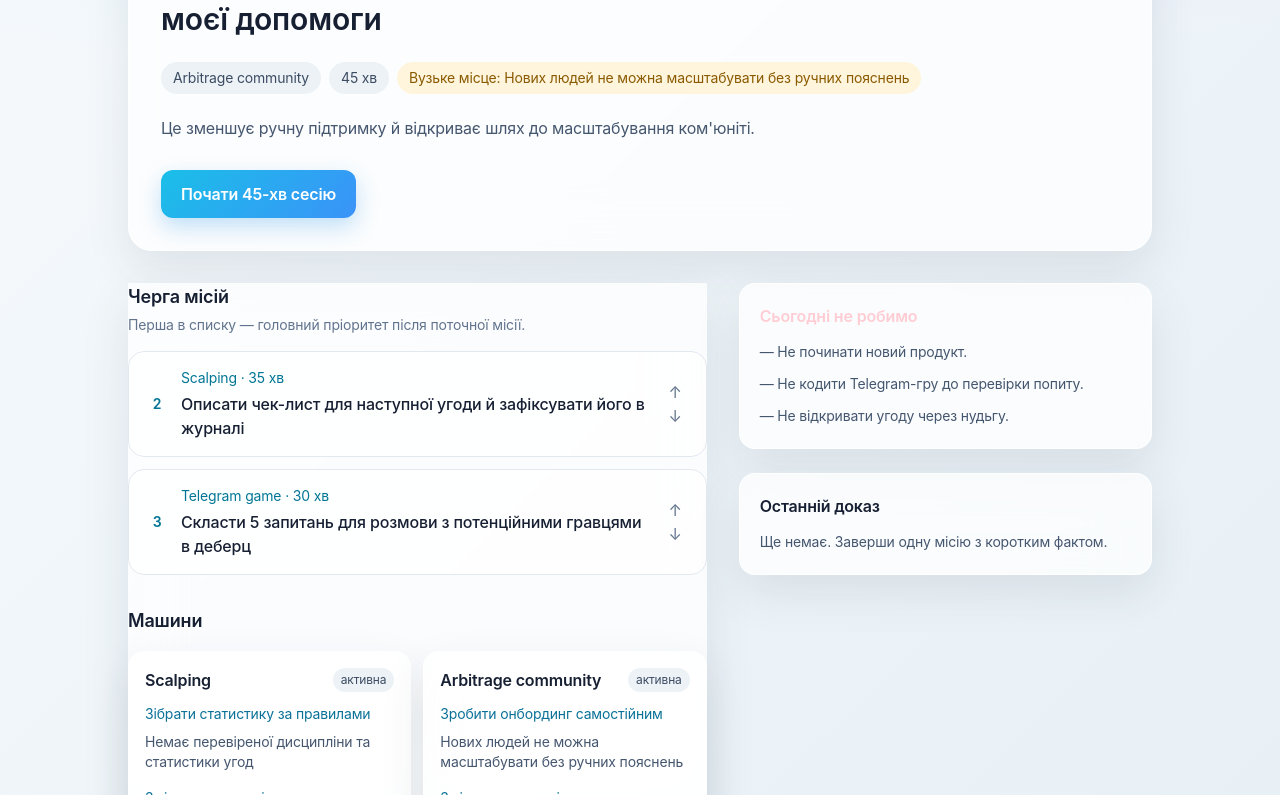
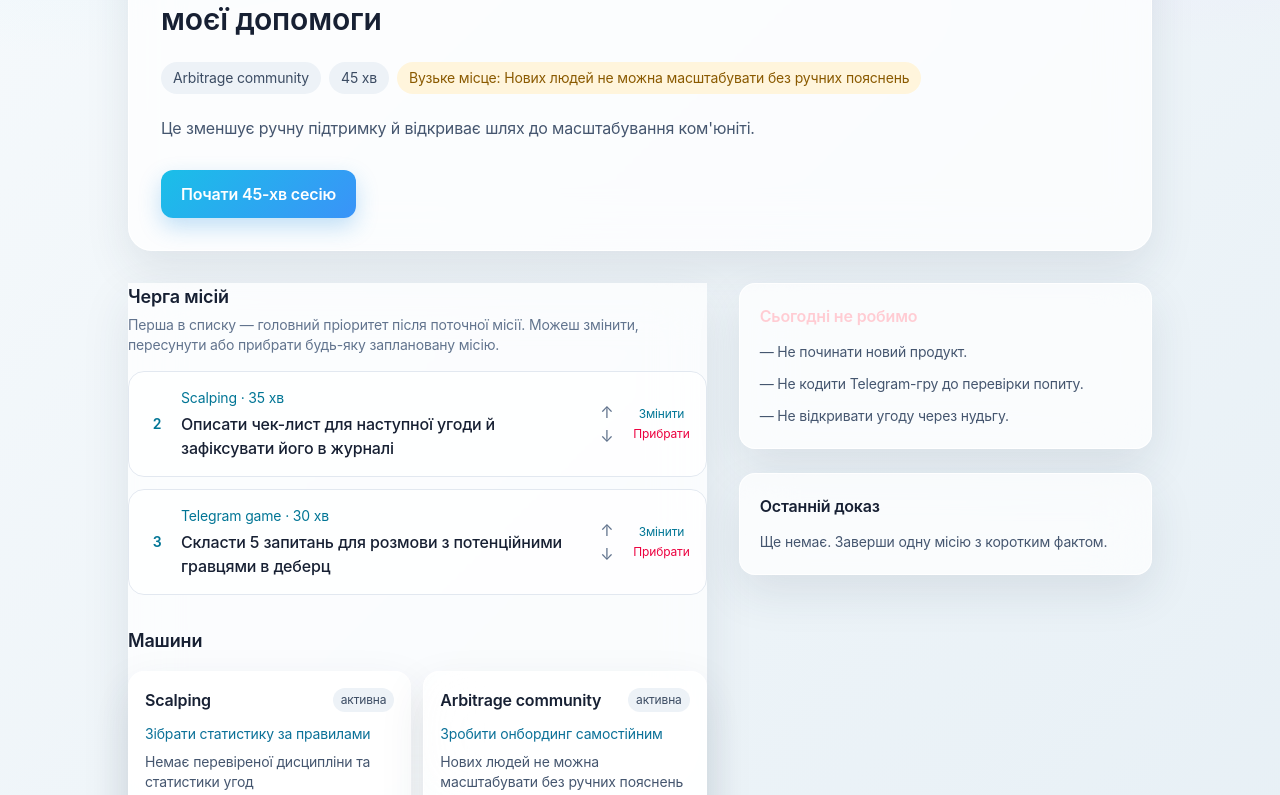
Before and after one commit to Yarosse/MomentumOS, a Next.js app in the folder apps/web/: page / in a window 1280 px wide. Shown: the part 539-1334 px from the top of the page. Built offline with nearby package versions, Linux system fonts and the light colour scheme.

Commit message:
feat: manage planned mission queue

```diff
--- a/apps/web/src/app/page.tsx
+++ b/apps/web/src/app/page.tsx
@@ -69,6 +69,25 @@ export default function Home() {
     });
   };
 
+  const editMission = (missionId: string) => {
+    const mission = state.missions.find((item) => item.id === missionId);
+    if (!mission || mission.status !== "planned") return;
+    const title = window.prompt("Результат місії", mission.title);
+    if (!title?.trim()) return;
+    const whyNow = window.prompt("Чому це важливо зараз?", mission.whyNow);
+    if (!whyNow?.trim()) return;
+    const minutes = Number(window.prompt("Хвилини (30–90)", String(mission.minutes)));
+    if (!Number.isFinite(minutes) || minutes < 30 || minutes > 90) return;
+    setState((current) => ({ ...current, missions: current.missions.map((item) => item.id === missionId ? { ...item, title: title.trim(), whyNow: whyNow.trim(), minutes } : item) }));
+  };
+
+  const deleteMission = (missionId: string) => {
+    const mission = state.missions.find((item) => item.id === missionId);
+    if (!mission || mission.status !== "planned") return;
+    if (!window.confirm("Прибрати цю місію з черги?")) return;
+    setState((current) => ({ ...current, missions: current.missions.filter((item) => item.id !== missionId) }));
+  };
+
   const createMission = () => {
     const title = window.prompt("Який результат має дати місія?");
     if (!title?.trim()) return;
@@ -117,7 +136,7 @@ export default function Home() {
 
         <div className="mt-8 grid gap-8 lg:grid-cols-[1.4fr_1fr]">
           <section>
-            <h2 className="mb-1 text-lg font-semibold">Черга місій</h2><p className="mb-4 text-sm text-slate-500">Перша в списку — головний пріоритет після поточної місії.</p><div className="space-y-3">{alternatives.map((mission, index) => { const alternativeEngine = state.engines.find((item) => item.id === mission.engineId); return <div key={mission.id} className="flex items-center gap-3 rounded-2xl border border-slate-200 bg-white/70 p-4"><span className="w-6 text-center text-sm font-semibold text-cyan-700">{index + 2}</span><button onClick={() => chooseMission(mission)} disabled={Boolean(activeMission)} className="flex-1 text-left disabled:opacity-50"><p className="text-sm text-cyan-700">{alternativeEngine?.name} · {mission.minutes} хв</p><p className="mt-1 font-medium leading-6">{mission.title}</p></button><div className="flex flex-col"><button onClick={() => moveMission(mission.id, -1)} className="px-2 text-slate-500 hover:text-cyan-700">↑</button><button onClick={() => moveMission(mission.id, 1)} className="px-2 text-slate-500 hover:text-cyan-700">↓</button></div></div>; })}</div>
+            <h2 className="mb-1 text-lg font-semibold">Черга місій</h2><p className="mb-4 text-sm text-slate-500">Перша в списку — головний пріоритет після поточної місії. Можеш змінити, пересунути або прибрати будь-яку заплановану місію.</p><div className="space-y-3">{alternatives.map((mission, index) => { const alternativeEngine = state.engines.find((item) => item.id === mission.engineId); return <div key={mission.id} className="flex items-center gap-3 rounded-2xl border border-slate-200 bg-white/70 p-4"><span className="w-6 text-center text-sm font-semibold text-cyan-700">{index + 2}</span><button onClick={() => chooseMission(mission)} disabled={Boolean(activeMission)} className="flex-1 text-left disabled:opacity-50"><p className="text-sm text-cyan-700">{alternativeEngine?.name} · {mission.minutes} хв</p><p className="mt-1 font-medium leading-6">{mission.title}</p></button><div className="flex flex-col"><button onClick={() => moveMission(mission.id, -1)} aria-label="Підняти місію" className="px-2 text-slate-500 hover:text-cyan-700">↑</button><button onClick={() => moveMission(mission.id, 1)} aria-label="Опустити місію" className="px-2 text-slate-500 hover:text-cyan-700">↓</button></div><div className="flex flex-col gap-1 text-xs"><button onClick={() => editMission(mission.id)} className="text-cyan-700 hover:text-cyan-900">Змінити</button><button onClick={() => deleteMission(mission.id)} className="text-rose-600 hover:text-rose-800">Прибрати</button></div></div>; })}</div>
             <h2 className="mb-4 mt-8 text-lg font-semibold">Машини</h2><div className="grid gap-3 sm:grid-cols-2">{state.engines.map((item) => <article key={item.id} className="rounded-2xl border border-slate-800 bg-slate-900/60 p-4"><div className="flex items-center justify-between gap-2"><h3 className="font-semibold">{item.name}</h3><span className="rounded-full bg-slate-800 px-2 py-1 text-xs text-slate-300">{item.status === "active" ? "активна" : "експеримент"}</span></div><p className="mt-3 text-sm text-cyan-200">{item.stage}</p><p className="mt-2 text-sm leading-5 text-slate-400">{item.bottleneck}</p><button onClick={() => editEngine(item.id)} className="mt-4 text-sm text-cyan-200 underline underline-offset-4 hover:text-cyan-100">Змінити вузьке місце</button></article>)}</div>
           </section>
           <aside className="space-y-6"><section className="rounded-2xl border border-rose-400/20 bg-rose-400/5 p-5"><h2 className="font-semibold text-rose-200">Сьогодні не робимо</h2><ul className="mt-3 space-y-2 text-sm leading-6 text-slate-300">{state.todayBoundary.map((item) => <li key={item}>— {item}</li>)}</ul></section><section className="rounded-2xl border border-slate-700 bg-slate-900/60 p-5"><h2 className="font-semibold">Останній доказ</h2><p className="mt-3 text-sm leading-6 text-slate-400">{lastProof ?? "Ще немає. Заверши одну місію з коротким фактом."}</p></section></aside>
```
